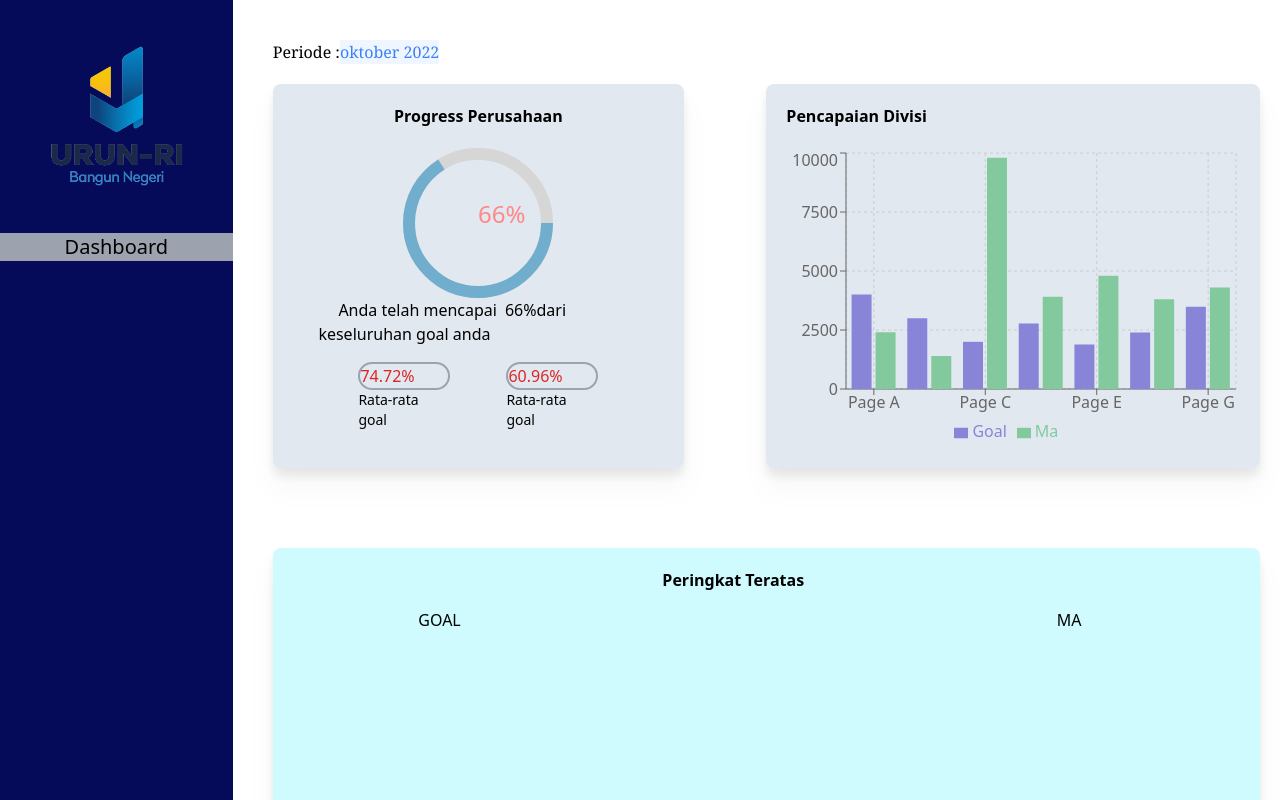
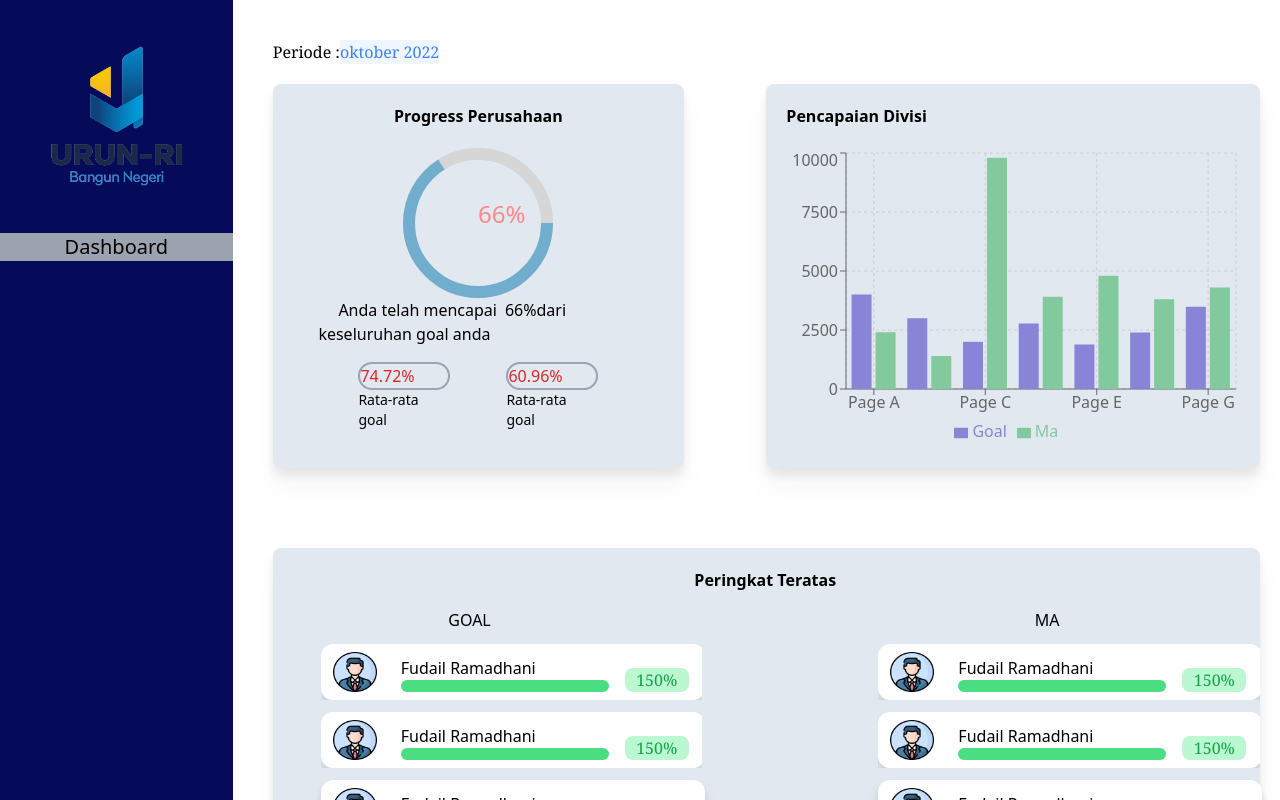
Before and after one commit to muhyiii/perform, a React (Create React App) app: page /dashboard in a window 1280 px wide. Built offline with nearby package versions, Linux system fonts and the light colour scheme.

Commit message:
dashboard

```diff
--- a/src/Pages/dashboard.jsx
+++ b/src/Pages/dashboard.jsx
@@ -1,6 +1,7 @@
 import React, { PureComponent } from 'react'
 import { BarChart, Bar, Cell, XAxis, YAxis, CartesianGrid, Tooltip, Legend, ResponsiveContainer } from 'recharts';
 import { CircularProgressbar, buildStyles } from 'react-circular-progressbar';
+import profile from '.././Images/profile.png';
 const data = [
   {
     name: 'Page A',
@@ -47,7 +48,32 @@ const data = [
 ];
 const percentage = 66;
 
+
+
 const Dashboard = () => {
+
+  let dummy = [
+    {
+      nama: "Fudail Ramadhani",
+      presentase: "150%"
+    },
+    {
+      nama: "Fudail Ramadhani",
+      presentase: "150%"
+    },
+    {
+      nama: "Fudail Ramadhani",
+      presentase: "150%"
+    },
+    {
+      nama: "Fudail Ramadhani",
+      presentase: "150%"
+    },
+
+
+  ];
+
+  const [row, setrow] = React.useState(true);
   return (
     <div className='pl-10 pr-5 pt-10 h-full w-auto'>
       <div className='_periode flex justify-start pb-5'>
@@ -156,13 +182,61 @@ const Dashboard = () => {
           </div>
         </div>
       </div>
-      <div className='pt-20 pb-10'>
-        <div className=' bg-cyan-100 rounded-lg w-full h-80  drop-shadow-xl  '>
-            <div className='w-52 mx-auto font-extrabold pt-5'>Peringkat Teratas</div>
-              <div className='grid grid-cols-2 gap-96 flex-auto w-full h-10 pt-4 pl-14 pr-14'>
+
+      <div className='pt-20 pb-10 '>
+        <div className=' bg-slate-200 rounded-lg w-full h-96  drop-shadow-xl  '>
+          <div className='w-52 mx-auto font-extrabold pt-5 pl-8'>Peringkat Teratas</div>
+          <div className='grid grid-cols-2 gap-72 flex-auto w-full h-10 pt-4 pl-16 pr-14'>
             <div className=' pl-14 pr-20 text-center font-medium'>GOAL</div>
             <div className=' pl-14 pr-20 text-center font-medium'>MA</div>
           </div>
+          <div>
+
+              <div className='pl-12 pt-3 '>
+                <div className='grid grid-cols-2 gap-x-44 gap-y-3 '>
+                {dummy.map((e) => (
+                  <div className='overflow-y-auto'>
+                  <div className="grid grid-cols-12 w-96 flex-auto h-14 bg-white rounded-xl drop-shadow-xl  ">
+
+                    <div className=' col-span-2 '>
+                      <img className='w-14 h-14 py-2 pl-3  ' src={profile} alt="" />
+                    </div>
+                    <div className=' col-span-6 pl-4 pt-3'>
+                      <p>{e.nama}</p>
+                      <div className='w-52 bg-green-400 h-3 rounded-2xl'></div>
+                    </div>
+                    <div className='col-span-4 py-2 pl-12 pt-6'>
+                      <div className='w-16 bg-green-200 h-6 rounded-lg'>
+                        <div className='mx-auto text-center font-serif text-green-600'>{e.presentase}</div>
+                      </div>
+                    </div>
+                  </div>
+                  </div>
+                  ))}
+                    {dummy.map((b) => (
+                  <div className="grid grid-cols-12 w-96 flex-auto h-14 bg-white rounded-xl drop-shadow-lg ">
+
+                    <div className=' col-span-2 '>
+                      <img className='w-14 h-14 py-2 pl-3  ' src={profile} alt="" />
+                    </div>
+                    <div className=' col-span-6 pl-4 pt-3'>
+                      <p>{b.nama}</p>
+                      <div className='w-52 bg-green-400 h-3 rounded-2xl'></div>
+                    </div>
+                    <div className='col-span-4 py-2 pl-12 pt-6'>
+                      <div className='w-16 bg-green-200 h-6 rounded-lg'>
+                        <div className='mx-auto text-center font-serif text-green-600'>{b.presentase}</div>
+                      </div>
+                    </div>
+                  </div>
+                   ))}
+                </div>
+
+
+              </div>
+
+          </div>
+
         </div>
       </div>
     </div>
@@ -170,3 +244,15 @@ const Dashboard = () => {
 }
 
 export default Dashboard
+{/* <div className='bg-green-500'></div>
+<div className='bg-red-500'></div>
+<div className='bg-blue-500'></div>
+<div className='bg-yellow-500'></div>
+<div className='bg-purple-500'></div>
+<div className='bg-orange-500'></div>
+<div className='bg-white'></div>
+<div className='bg-black'></div>
+<div className='bg-gray-400'></div>
+<div className='bg-yellow-500'></div>
+<div className='bg-green-500'></div>
+<div className='bg-red-500'></div> */}
```
Also changed, not shown: src/Images/profile.png (added). Lines whose indentation alone changed are shown as unchanged.
